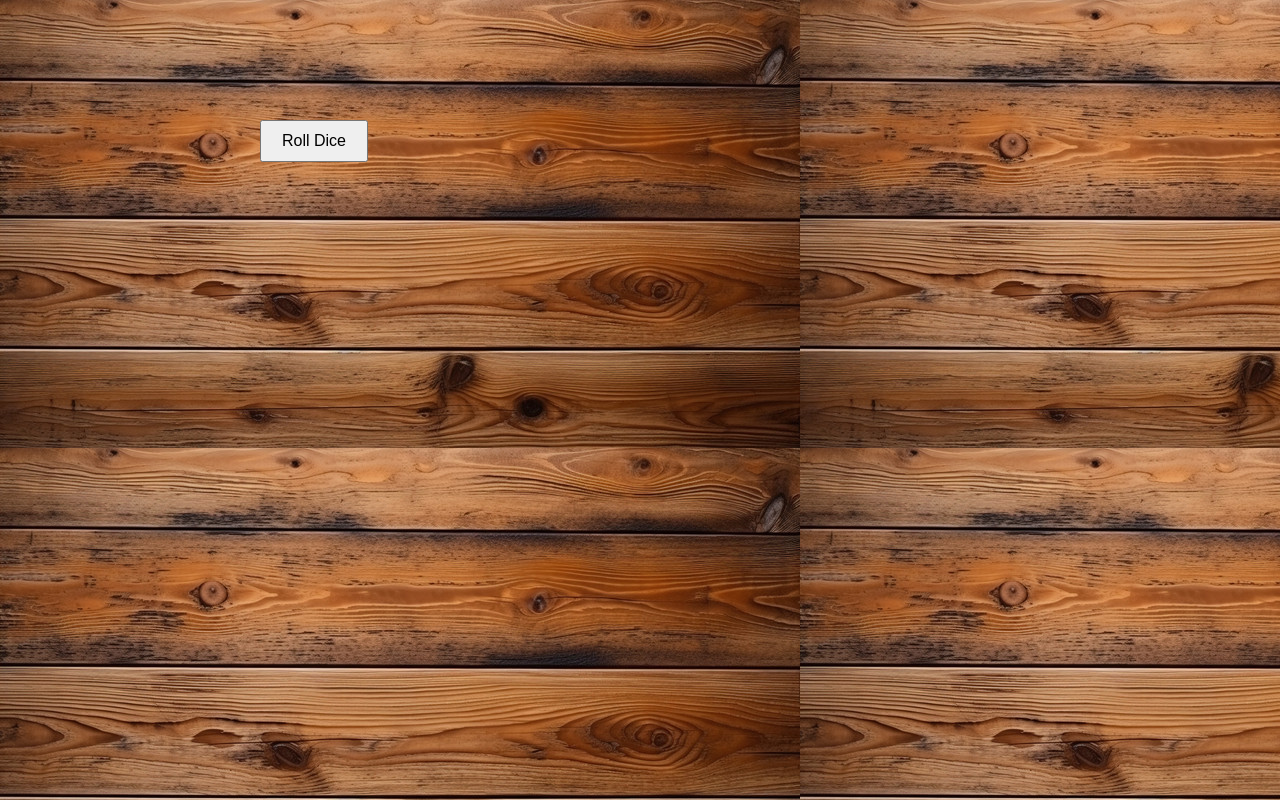
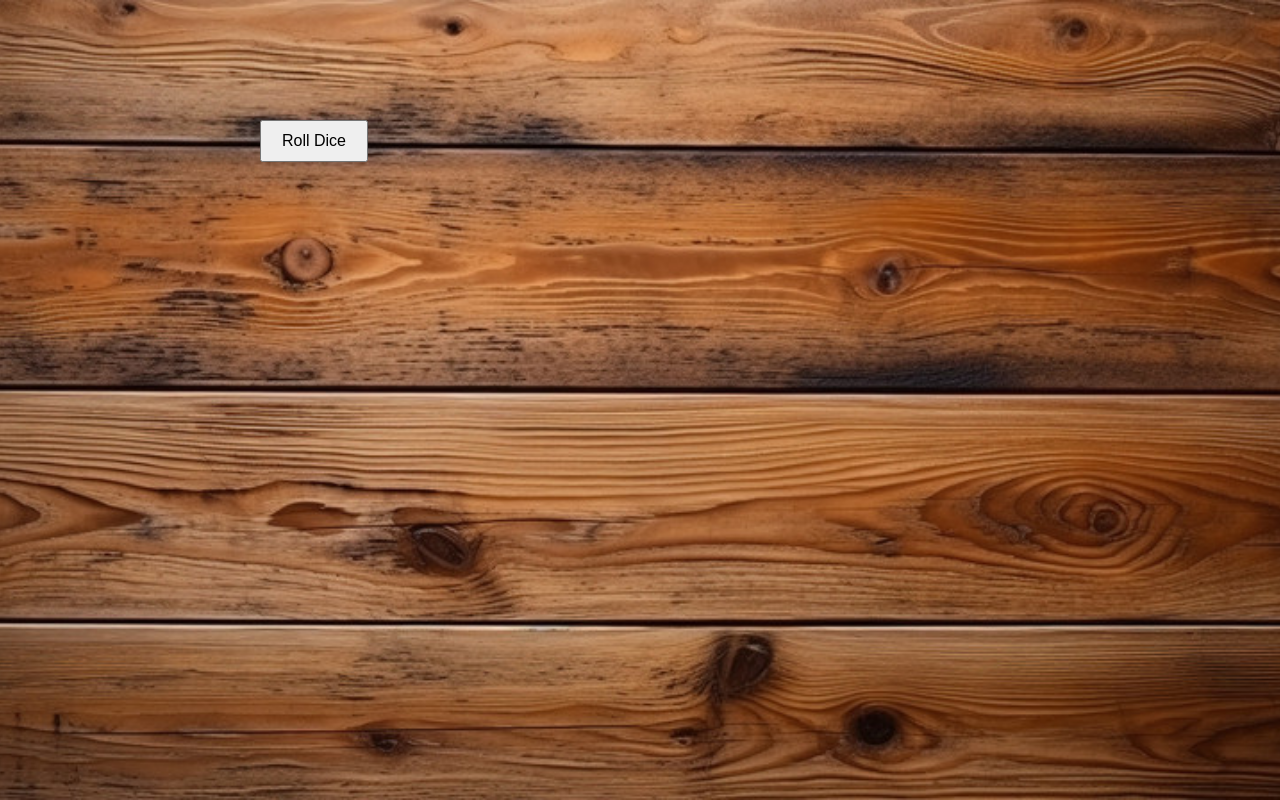
Before and after one commit to itsjfarmer/diceroll, a plain HTML site: page index.html in a window 1280 px wide. Drawn offline with Linux system fonts and the light colour scheme.

Commit message:
background

```diff
--- a/index.html
+++ b/index.html
@@ -12,15 +12,14 @@
             justify-content: center;
             align-items: center;
             height: 100vh;
-            background-image: url('tabletop.jpeg'); /* Path to your repeating background image */
-            background-repeat: repeat;
+            background-image: url('tabletop.jpeg'); /* Path to your background image */
+            background-size: cover; /* Stretch the background image */
+            background-position: center;
         }
         #tabletop {
             position: relative;
             width: 800px;
             height: 600px;
-            background-size: cover;
-            background-position: center;
         }
         #rollButton {
             position: absolute;
```
